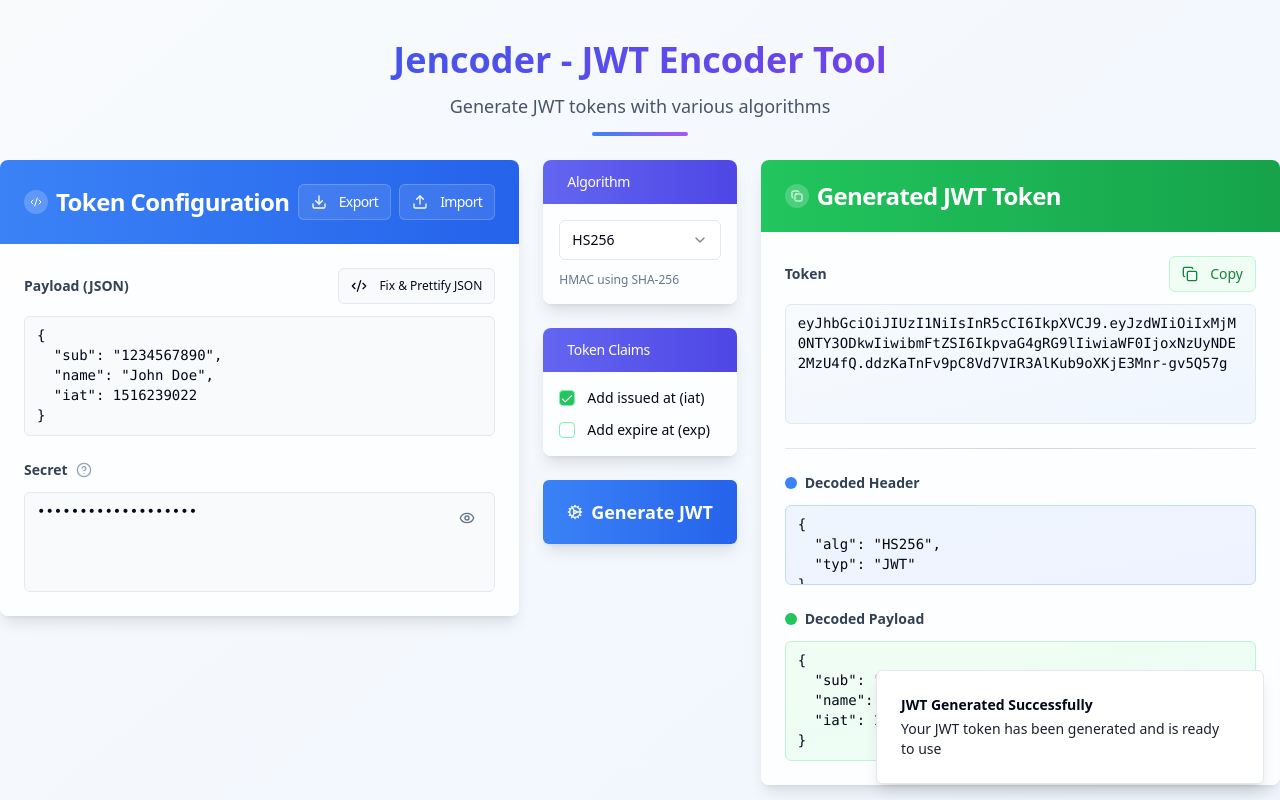
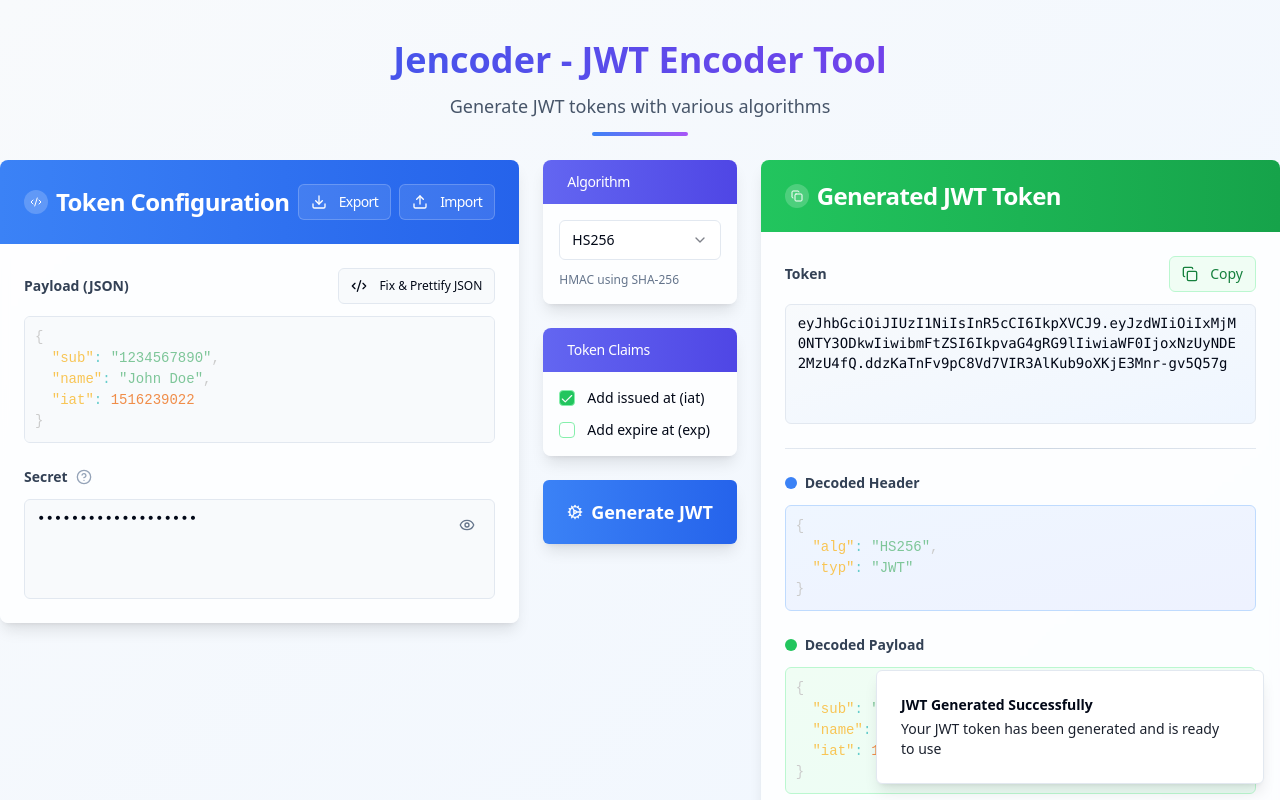
Before and after one commit to ashabhussan/jencoder, a React (Vite) app: page / in a window 1280 px wide. Both pictures are taken after a click on the button "Generate JWT". Shown: the top 800 px of the page. Built offline with nearby package versions, Linux system fonts and the light colour scheme.

Commit message:
feat: json syntax highlighting

```diff
--- a/package.json
+++ b/package.json
@@ -40,6 +40,7 @@
     "@radix-ui/react-toggle-group": "^1.1.0",
     "@radix-ui/react-tooltip": "^1.1.4",
     "@tanstack/react-query": "^5.56.2",
+    "@types/prismjs": "^1.26.5",
     "class-variance-authority": "^0.7.1",
     "clsx": "^2.1.1",
     "cmdk": "^1.0.0",
@@ -50,12 +51,14 @@
     "jsonrepair": "^3.13.0",
     "lucide-react": "^0.462.0",
     "next-themes": "^0.3.0",
+    "prismjs": "^1.30.0",
     "react": "^18.3.1",
     "react-day-picker": "^8.10.1",
     "react-dom": "^18.3.1",
     "react-hook-form": "^7.53.0",
     "react-resizable-panels": "^2.1.3",
     "react-router-dom": "^6.26.2",
+    "react-simple-code-editor": "^0.14.1",
     "recharts": "^2.12.7",
     "sonner": "^1.5.0",
     "tailwind-merge": "^2.5.2",
--- a/src/pages/Index.tsx
+++ b/src/pages/Index.tsx
@@ -15,6 +15,10 @@ import { Textarea } from "@/components/ui/textarea";
 import { Input } from "@/components/ui/input";
 import { Label } from "@/components/ui/label";
 import { Checkbox } from "@/components/ui/checkbox";
+import Editor from "react-simple-code-editor";
+import { highlight, languages } from "prismjs";
+import "prismjs/components/prism-json";
+import "prismjs/themes/prism-tomorrow.css";
 import {
   Tooltip,
   TooltipContent,
@@ -388,22 +392,38 @@ const Index = () => {
                       </Button>
                     </div>
                     <div className="relative">
-                      <Textarea
-                        id="payload"
+                      <div
+                        className={`font-mono text-sm min-h-[120px] bg-slate-50 border rounded-md overflow-hidden
+                          ${
+                            payloadError ? "border-red-500" : "border-slate-200"
+                          }`}
+                      >
+                        <Editor
                           value={config.payload}
-                        onChange={e => {
-                          updateConfig({ payload: e.target.value });
-                          validatePayload(e.target.value);
+                          onValueChange={code => {
+                            updateConfig({ payload: code });
+                            validatePayload(code);
                           }}
-                        className={`font-mono text-sm min-h-[120px] bg-slate-50 border-slate-200
-                          focus:border-blue-500 focus:ring-blue-500/20 resize-none
+                          highlight={code =>
+                            highlight(code, languages.json, "json")
+                          }
+                          padding={10}
+                          className={`w-full min-h-[120px] bg-slate-50 font-mono text-sm
+                            focus:outline-none focus:ring-2 focus:ring-blue-500/20 focus:border-blue-500
                             ${
                               payloadError
-                              ? "border-red-500 focus:border-red-500 focus:ring-red-500/20"
-                              : ""
+                                ? "border-red-500"
+                                : "border-slate-200"
                             }`}
+                          textareaClassName="focus:outline-none"
                           placeholder="Enter JWT payload as JSON..."
+                          style={{
+                            fontFamily: '"Fira code", "Fira Mono", monospace',
+                            fontSize: "0.875rem",
+                            lineHeight: "1.5",
+                          }}
                         />
+                      </div>
                     </div>
                     {payloadError && (
                       <div className="flex items-center space-x-2 text-sm text-red-600 bg-red-50 p-2 rounded border border-red-200">
@@ -789,12 +809,24 @@ const Index = () => {
                           <div className="w-3 h-3 bg-blue-500 rounded-full"></div>
                           <span>Decoded Header</span>
                         </Label>
-                        <Textarea
+                        <div className="relative">
+                          <div className="font-mono text-sm min-h-[80px] bg-gradient-to-br from-blue-50 to-indigo-50 border border-blue-200 rounded-md overflow-hidden">
+                            <Editor
                               value={decodedHeader}
+                              onValueChange={() => {}}
+                              highlight={code => highlight(code, languages.json, "json")}
+                              padding={10}
                               readOnly
-                          className="font-mono text-sm min-h-[80px] bg-gradient-to-br from-blue-50 to-indigo-50
-                            border-blue-200 resize-none"
+                              className="w-full min-h-[80px] bg-transparent font-mono text-sm pointer-events-none"
+                              textareaClassName="focus:outline-none cursor-default"
+                              style={{
+                                fontFamily: '"Fira code", "Fira Mono", monospace',
+                                fontSize: "0.875rem",
+                                lineHeight: "1.5",
+                              }}
                             />
+                          </div>
+                        </div>
                       </div>
 
                       {/* Decoded Payload */}
@@ -803,12 +835,24 @@ const Index = () => {
                           <div className="w-3 h-3 bg-green-500 rounded-full"></div>
                           <span>Decoded Payload</span>
                         </Label>
-                        <Textarea
+                        <div className="relative">
+                          <div className="font-mono text-sm min-h-[120px] bg-gradient-to-br from-green-50 to-emerald-50 border border-green-200 rounded-md overflow-hidden">
+                            <Editor
                               value={decodedPayload}
+                              onValueChange={() => {}}
+                              highlight={code => highlight(code, languages.json, "json")}
+                              padding={10}
                               readOnly
-                          className="font-mono text-sm min-h-[120px] bg-gradient-to-br from-green-50 to-emerald-50
-                            border-green-200 resize-none"
+                              className="w-full min-h-[120px] bg-transparent font-mono text-sm pointer-events-none"
+                              textareaClassName="focus:outline-none cursor-default"
+                              style={{
+                                fontFamily: '"Fira code", "Fira Mono", monospace',
+                                fontSize: "0.875rem",
+                                lineHeight: "1.5",
+                              }}
                             />
+                          </div>
+                        </div>
                       </div>
                     </>
                   )}
```
Also changed, not shown: 1 other file (tests, documents, lock files or other folders). Lines whose indentation alone changed are shown as unchanged.
